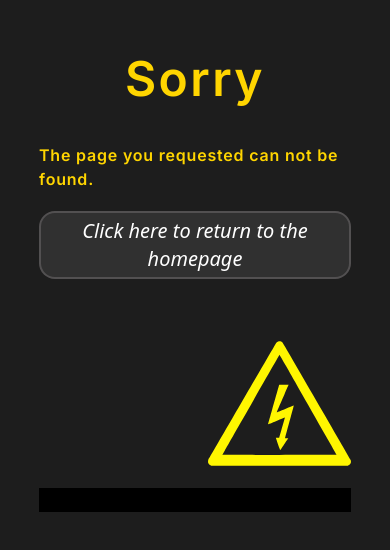
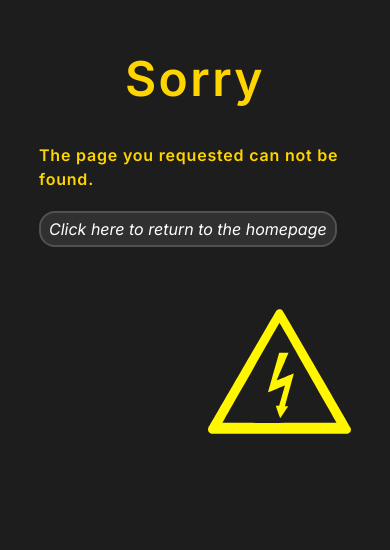
Before and after one commit to joemowed/profile-site, an Angular app in the folder portfolio/: page /page-not-found in a window 390 px wide. Shown: the part 198-748 px from the top of the page. Built offline with nearby package versions, Linux system fonts and the light colour scheme.

Commit message:
home page prototype

```diff
--- a/portfolio/src/app/home/home.component.css
+++ b/portfolio/src/app/home/home.component.css
@@ -0,0 +1,27 @@
+@property --bg_position_x {
+    syntax: "<percentage>";
+    inherits: false;
+    initial-value: 60%;
+}
+
+.splash_page_bg_gradient {
+    background: linear-gradient(
+        120deg,
+        var(--color-canary) var(--bg_position_x),
+        var(--color-gold) var(--bg_position_x)
+    );
+}
+
+@keyframes splash_page_slide {
+    0% {
+        --bg_position_x: 00%;
+    }
+
+    100% {
+        --bg_position_x: 60%;
+    }
+}
+
+.animate_splash_page_slide {
+    animation: 1s ease-out 0s 1 splash_page_slide;
+}
--- a/portfolio/src/app/home/home.component.html
+++ b/portfolio/src/app/home/home.component.html
@@ -1 +1,27 @@
-<p>home works!</p>
+<div class="font-inter">
+    <div
+        class="splash_page_bg_gradient animate_splash_page_slide flex w-full flex-row items-center lg:h-[70vh]"
+    >
+        <div class="mx-auto w-[40%]">
+            <p class="mb-4 text-4xl font-bold lg:text-7xl">
+                Hi, I'm Joe Maloney
+            </p>
+            <p class="text-lg">
+                <span class="py-4 text-xl font-bold"
+                    >Thank you for visiting</span
+                ><br />Aspiring embedded engineer with practical experience
+                designing and debugging embedded systems on modern platforms
+                like STM32, ESP32, and SAM. Proficent in C/C++, schematic
+                capture, and PCB layout. I am seeking an engineering role where
+                I can use my skills to contribute to hardware-software
+                integration, and push ideas from prototype to product.
+            </p>
+        </div>
+    </div>
+    <img
+        src="home/desk-wide-view.png"
+        width="2000"
+        height="707"
+        class="w-full opacity-50"
+    />
+</div>
--- a/portfolio/src/app/page-not-found/page-not-found.component.css
+++ b/portfolio/src/app/page-not-found/page-not-found.component.css
@@ -1,6 +1,6 @@
 @import "tailwindcss";
 
-@keyframes slideInFromBottom {
+@keyframes slide_in_from_bottom {
     0% {
         transform: translateY(80%);
         opacity: 0;
@@ -12,10 +12,6 @@
     }
 }
 
-.animateTXT {
-    animation: 1s ease-out 0s 1 slideInFromBottom;
+.animate_shock_image {
+    animation: 1s ease-out 0s 1 slide_in_from_bottom;
 }
-
-.testclass {
-    @apply bg-black;
-}
--- a/portfolio/src/app/page-not-found/page-not-found.component.html
+++ b/portfolio/src/app/page-not-found/page-not-found.component.html
@@ -1,4 +1,6 @@
-<div class="mx-auto mt-[30vh] flex w-fit max-w-4/5 flex-col lg:flex-row">
+<div
+    class="font-inter mx-auto mt-[30vh] flex w-fit max-w-4/5 flex-col lg:flex-row"
+>
     <div class="my-auto lg:mr-[10%]">
         <p
             class="font-inter font text-gold mb-10 text-center text-5xl font-semibold tracking-wider lg:text-left lg:text-7xl"
@@ -20,16 +22,12 @@
                 <p>The page you requested can not be found.</p>
             }
         </span>
-        <p
-            routerLink="/home"
-            class="bg-timber/10 border-timber/20 hover:text-timber hover:bg-timber/30 mt-5 w-fit rounded-2xl border-2 p-1 px-2 text-center text-xl text-white italic select-none active:text-white"
-        >
+        <p routerLink="/home" class="gentle_timber_button">
             Click here to return to the homepage
         </p>
     </div>
     <img
-        class="animateTXT mt-10 ml-auto h-[20vh] w-[17vh] lg:mt-0"
+        class="animate_shock_image mt-10 ml-auto h-[20vh] w-[17vh] lg:mt-0"
         src="page-not-found/shock-warning.svg"
     />
-    <p class="testclass">testme</p>
 </div>
--- a/portfolio/src/index.html
+++ b/portfolio/src/index.html
@@ -8,7 +8,7 @@
         <link rel="icon" type="image/x-icon" href="favicon.ico" />
     </head>
 
-    <body class="bg-eerie">
+    <body class="bg-eerie font-inter">
         <app-root></app-root>
     </body>
 </html>
--- a/portfolio/src/styles.css
+++ b/portfolio/src/styles.css
@@ -1,11 +1,16 @@
 /* You can add global styles to this file, and also import other style files */
-@import url('https://fonts.googleapis.com/css2?family=Dosis:wght@200..800&family=Inter:ital,opsz,wght@0,14..32,100..900;1,14..32,100..900&display=swap');
+@import url("https://fonts.googleapis.com/css2?family=Dosis:wght@200..800&family=Inter:ital,opsz,wght@0,14..32,100..900;1,14..32,100..900&display=swap");
 @import "tailwindcss";
-@theme{
-    --color-canary: #FFF600;
-    --color-timber: #DAD2D8;
-    --color-gold: #FFD500;
-    --color-eerie: #1D1D1D;
+
+@theme {
+    --color-canary: #fff600;
+    --color-timber: #dad2d8;
+    --color-gold: #ffd500;
+    --color-eerie: #1d1d1d;
     --font-inter: "Inter";
     --font-dosis: "Dosis";
-  }
+}
+
+.gentle_timber_button {
+    @apply bg-timber/10 border-timber/20 hover:text-timber hover:bg-timber/30 mt-5 w-fit rounded-2xl border-2 p-1 px-2 text-center text-white italic select-none active:text-white;
+}
```
Also changed, not shown: 2 other files (tests, documents, lock files or other folders).
